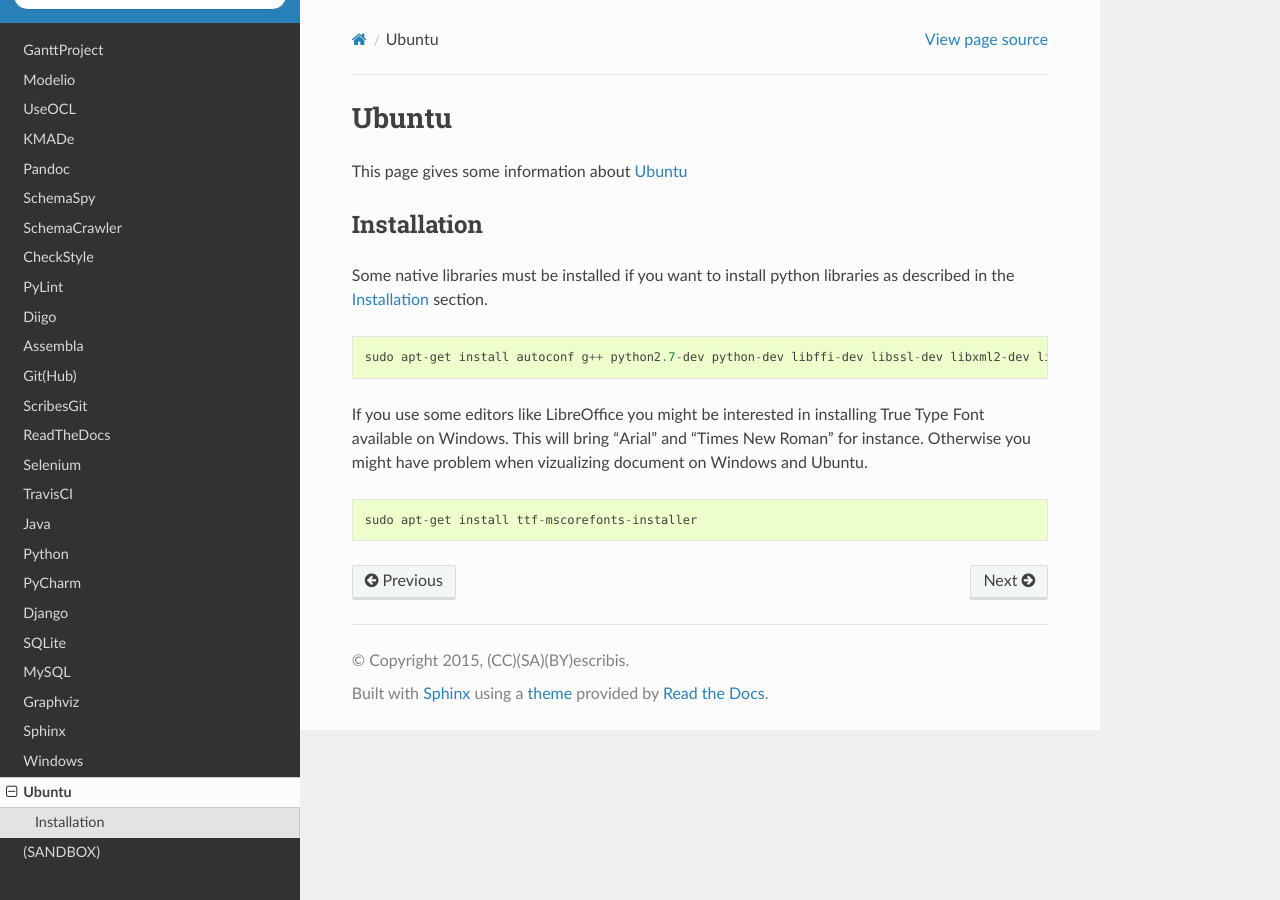
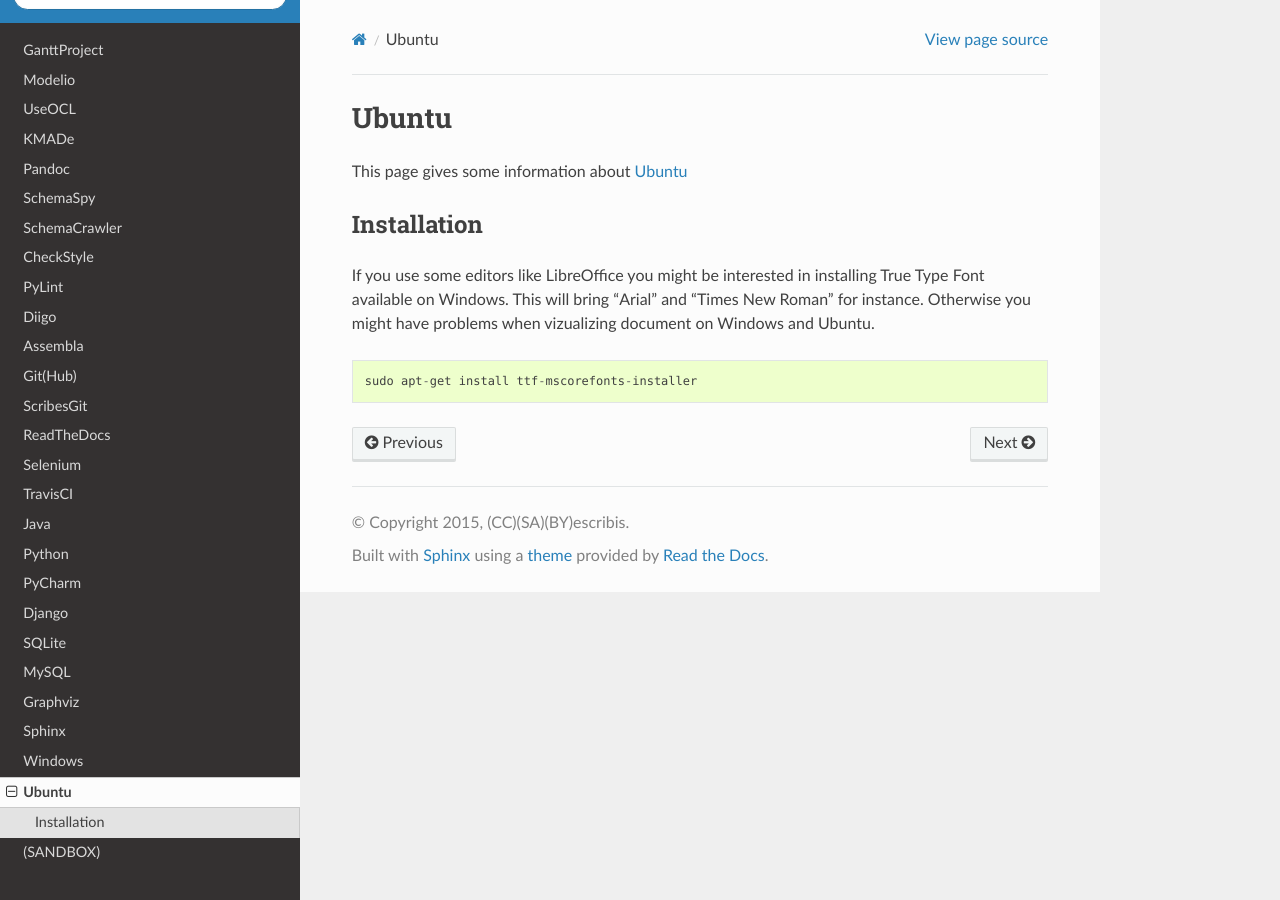
Before and after one commit to ScribesZone/ScribesTools, a Sphinx documentation site: the page built from docs/ubuntu/index.rst, in a window 1280 px wide. Built offline with Sphinx 7.4.7 and the Read the Docs theme 2.0.0, drawn with Linux system fonts in a browser that asks for light colours.

Commit message:
move libraries to be installed to python section

```diff
--- a/docs/ubuntu/index.rst
+++ b/docs/ubuntu/index.rst
@@ -9,14 +9,11 @@
 Installation
 ------------
 
-Some native libraries must be installed if you want to install python
-libraries as described in the :ref:`Python Installation` section. ::
 
-    sudo apt-get install autoconf g++ python2.7-dev python-dev libffi-dev libssl-dev libxml2-dev libxslt1-dev
 
 If you use some editors like LibreOffice you might  be interested in installing
 True Type Font available on Windows. This will bring "Arial" and
-"Times New Roman" for instance. Otherwise you might have problem when
+"Times New Roman" for instance. Otherwise you might have problems when
 vizualizing document on Windows and Ubuntu. ::
 
     sudo apt-get install ttf-mscorefonts-installer
```
